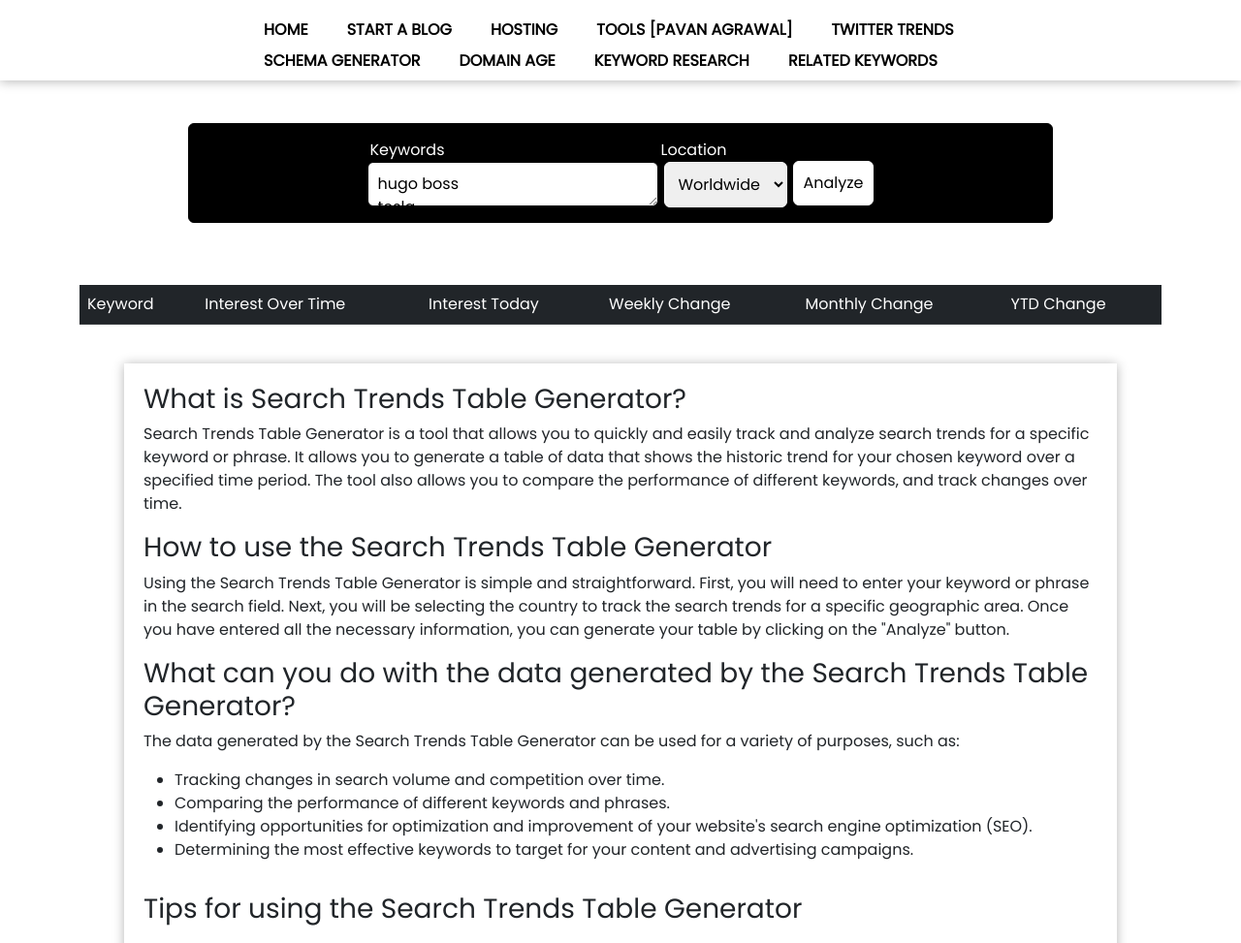
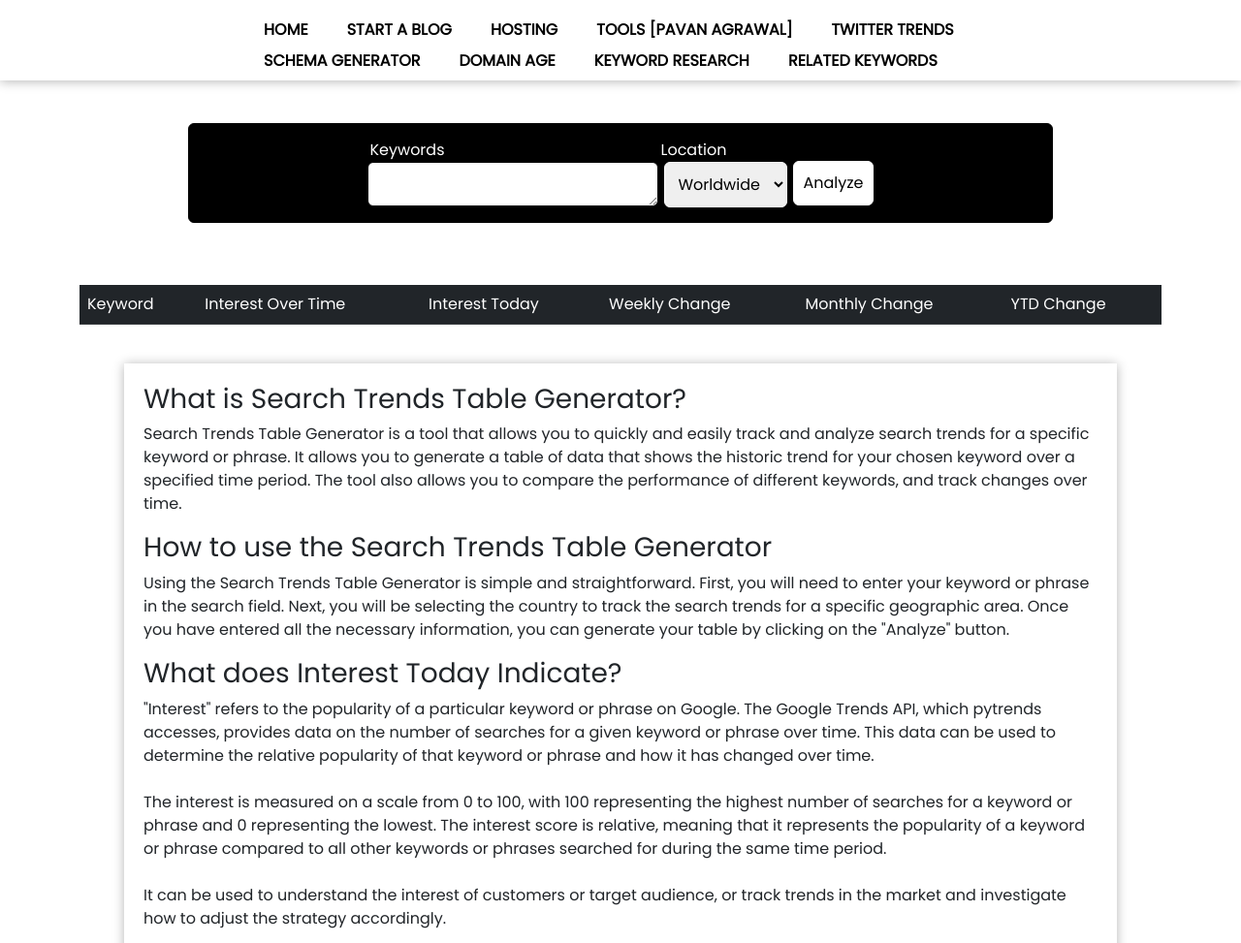
Before and after one commit to Soul-Eater69/search-trends, a plain HTML site: page index.html in a window 1280 px wide. Shown: the part 195-1168 px from the top of the page at 97% size. Drawn offline with nearby package versions, Linux system fonts and the light colour scheme; no server answers; a web font is replaced by a local one.

Commit message:
Update index.html

```diff
--- a/index.html
+++ b/index.html
@@ -360,6 +360,13 @@
         <p>
             Using the Search Trends Table Generator is simple and straightforward. First, you will need to enter your keyword or phrase in the search field. Next, you will be selecting the country to track the search trends for a specific geographic area. Once you have entered all the necessary information, you can generate your table by clicking on the "Analyze" button.
         </p>
+        <h3>What does Interest Today Indicate?</h3>
+
+        <p>
+            "Interest" refers to the popularity of a particular keyword or phrase on Google. The Google Trends API, which pytrends accesses, provides data on the number of searches for a given keyword or phrase over time. This data can be used to determine the relative popularity of that keyword or phrase and how it has changed over time. <br><br>
+            The interest is measured on a scale from 0 to 100, with 100 representing the highest number of searches for a keyword or phrase and 0 representing the lowest. The interest score is relative, meaning that it represents the popularity of a keyword or phrase compared to all other keywords or phrases searched for during the same time period. <br><br>
+            It can be used to understand the interest of customers or target audience, or track trends in the market and investigate how to adjust the strategy accordingly.
+        </p>
         <h3>What can you do with the data generated by the Search Trends Table Generator?</h3>
         <p>
             The data generated by the Search Trends Table Generator can be used for a variety of purposes, such as:
@@ -399,8 +406,6 @@
     })
 
     window.onload = () => {
-        const inputField = document.getElementById("input-field");
-        inputField.textContent = "hugo boss\ntesla\ntesla model 3"
 
         const select = document.getElementById("countries");
         fetch("https://restcountries.com/v2/all")
```
